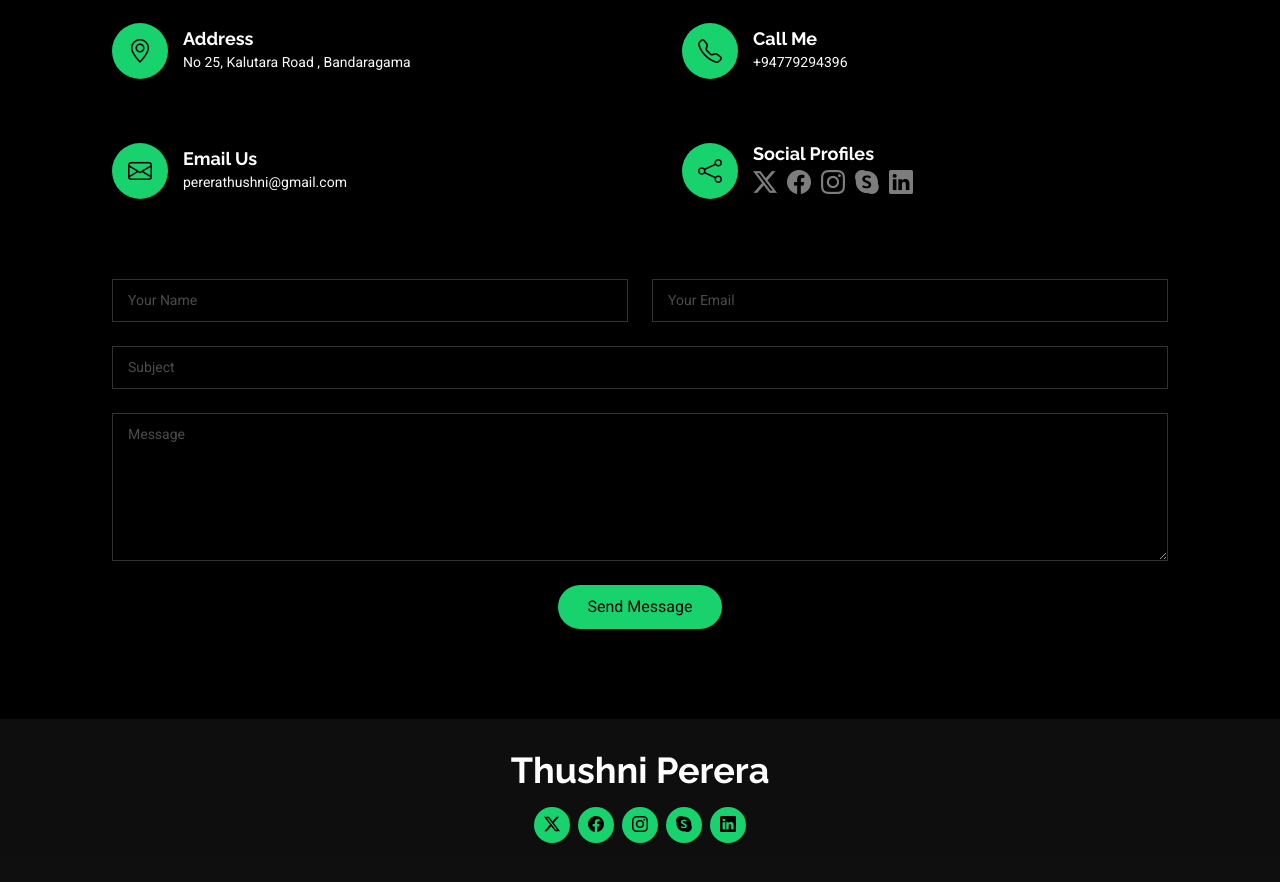
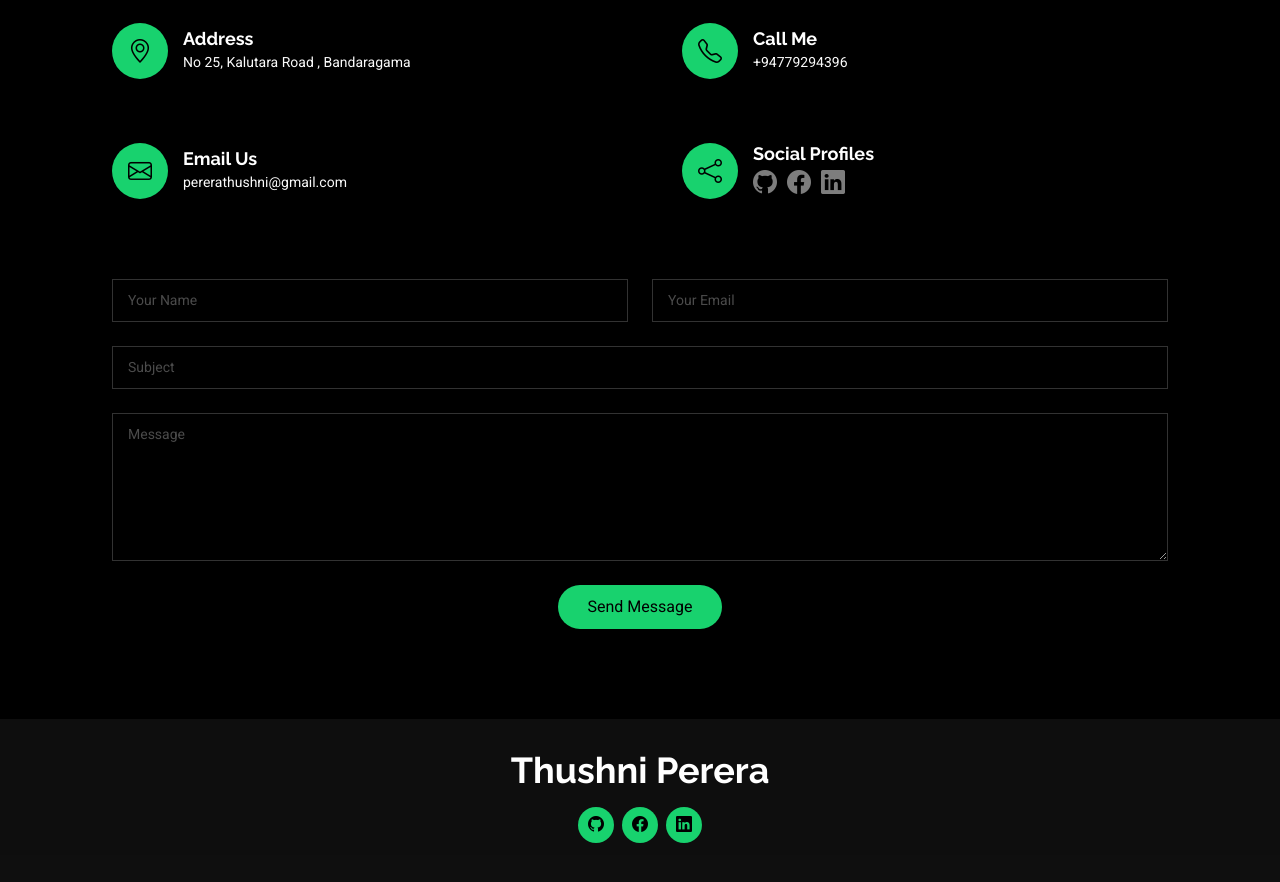
Before and after one commit to Thushni/thushni.github.io, a plain HTML site: page contact.html in a window 1280 px wide. Shown: the part 416-1298 px from the top of the page. Drawn offline with Linux system fonts and the light colour scheme.

Commit message:
update portfolio

```diff
--- a/contact.html
+++ b/contact.html
@@ -130,11 +130,10 @@
               <div>
                 <h3>Social Profiles</h3>
                 <div class="social-links">
-                  <a href="#"><i class="bi bi-twitter-x"></i></a>
-                  <a href="#"><i class="bi bi-facebook"></i></a>
-                  <a href="#"><i class="bi bi-instagram"></i></a>
-                  <a href="#"><i class="bi bi-skype"></i></a>
-                  <a href="#"><i class="bi bi-linkedin"></i></a>
+
+                  <a href="https://github.com/Thushni"><i class="bi bi-github"></i> </a>
+                  <a href="https://web.facebook.com/profile.php?id=61561270852930"><i class="bi bi-facebook"></i></a>
+                  <a href="https://www.linkedin.com/in/thushni-perera-5b7736246/"><i class="bi bi-linkedin"></i></a>
                 </div>
               </div>
             </div>
@@ -142,9 +141,8 @@
 
         </div>
 
-        <form action="forms/contact.php" method="post" class="php-email-form" data-aos="fade-up" data-aos-delay="600">
+        <form action="https://formspree.io/f/mnnqwgaw" method="POST" class="php-email-form">
           <div class="row gy-4">
-
             <div class="col-md-6">
               <input type="text" name="name" class="form-control" placeholder="Your Name" required="">
             </div>
@@ -168,9 +166,9 @@
 
               <button type="submit">Send Message</button>
             </div>
+          </div>
+        </form>
 
-          </div>
-        </form><!-- End Contact Form -->
 
       </div>
 
@@ -184,11 +182,11 @@
       <h3 class="sitename">Thushni Perera</h3>
 
       <div class="social-links d-flex justify-content-center">
-        <a href=""><i class="bi bi-twitter-x"></i></a>
-        <a href=""><i class="bi bi-facebook"></i></a>
-        <a href=""><i class="bi bi-instagram"></i></a>
-        <a href=""><i class="bi bi-skype"></i></a>
-        <a href=""><i class="bi bi-linkedin"></i></a>
+        <a href="https://github.com/Thushni"><i class="bi bi-github"></i> </a>
+        <a href="https://web.facebook.com/profile.php?id=61561270852930"><i class="bi bi-facebook"></i></a>
+        <a href="https://www.linkedin.com/in/thushni-perera-5b7736246/"><i class="bi bi-linkedin"></i></a>
+
+
       </div>
 
     </div>
```
Also changed, not shown: about.html (+3 -5 lines), index.html (+3 -5 lines), portfolio-details.html (+3 -5 lines), portfolio.html (+3 -5 lines), resume.html (+3 -5 lines), service-details.html (+3 -5 lines), services.html (+3 -5 lines), starter-page.html (+4 -16 lines).
